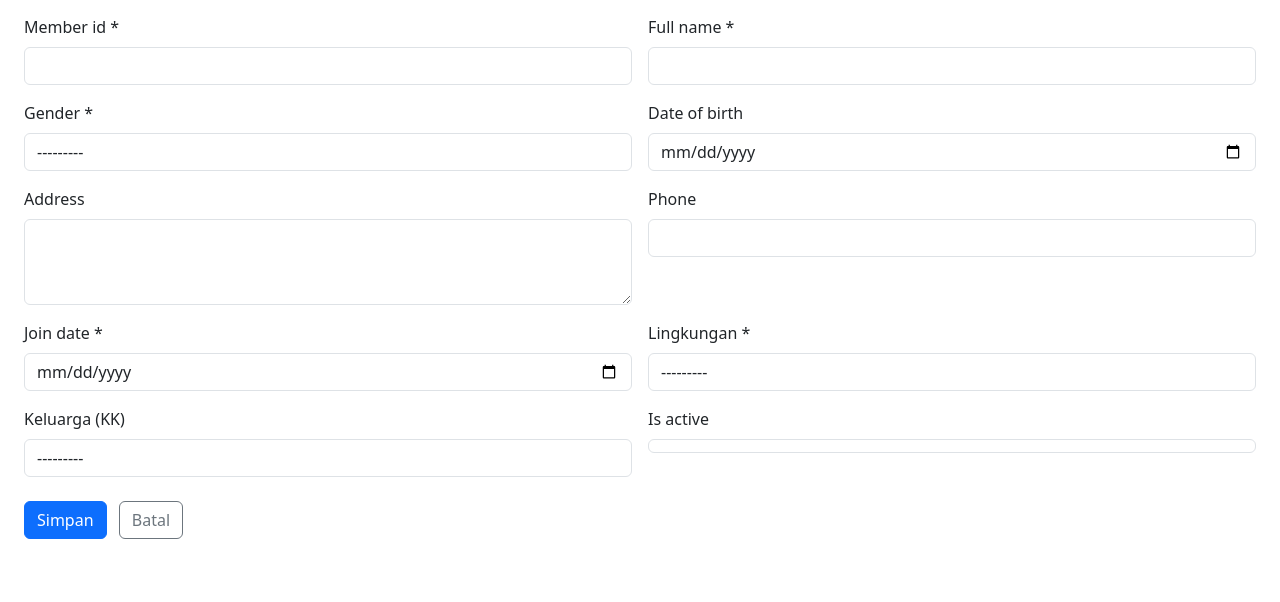
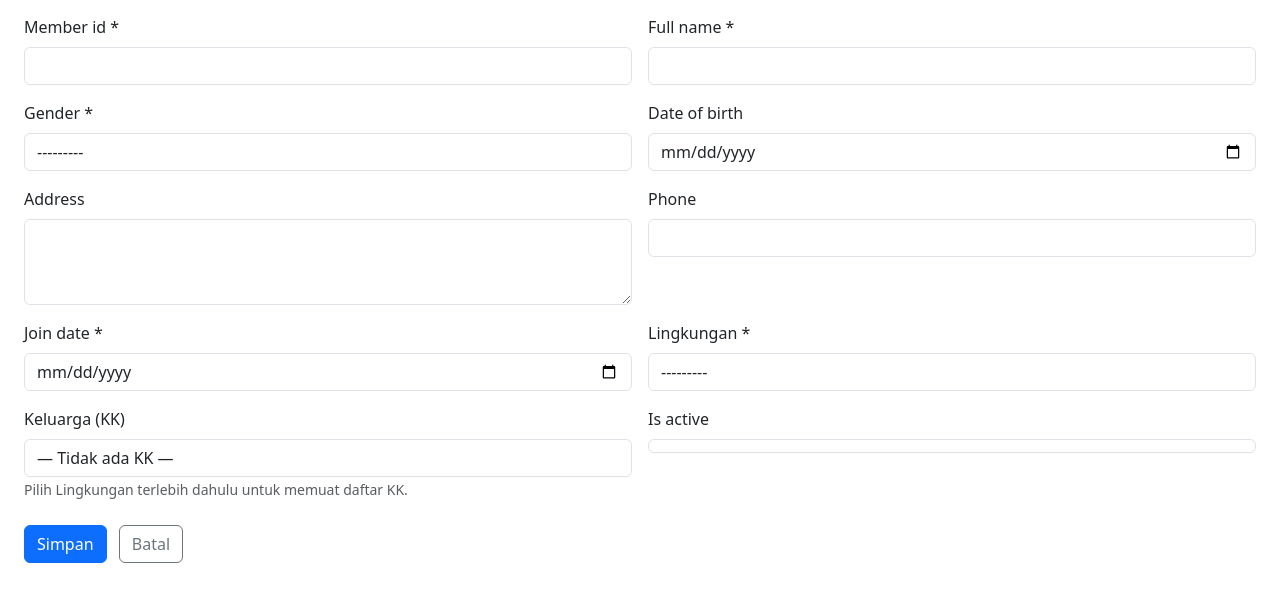
Before and after one commit to susantodjoko/church-payment, a Django app: page /members/new/ in a window 1280 px wide. Shown: the part 115-717 px from the top of the page. Run offline with Django 5.2, Linux system fonts and the light colour scheme; a user stored in the database is signed in; tables that the repository leaves empty hold one stand-in row (values such as "Sample post"); some libraries are stand-ins or nearby versions.

Commit message:
fix: show correct selected KK in member edit form
The selected comparison used int vs string (form.keluarga.value is an int
PK, kk.pk|stringformat:"s" is a string), so selected was never set.
This caused silent data loss — saving the edit form without touching the
KK dropdown would clear the member's existing KK. Fix by stringifying
both sides. Also adds a helper hint when the queryset is empty (new member,
no lingkungan chosen yet).

Co-Authored-By: Claude Sonnet 4.6 <noreply@anthropic.com>

```diff
--- a/members/templates/members/form.html
+++ b/members/templates/members/form.html
@@ -20,16 +20,18 @@
       {# KK dropdown — swapped by HTMX when lingkungan changes #}
       <div class="col-md-6">
         <label class="form-label">Keluarga (KK)</label>
-        <div id="keluarga-select-wrap">
         <select id="keluarga-select" name="keluarga" class="form-control">
-            <option value="">---------</option>
+          <option value="">— Tidak ada KK —</option>
           {% for kk in form.keluarga.field.queryset %}
-            <option value="{{ kk.pk }}" {% if form.keluarga.value == kk.pk|stringformat:"s" %}selected{% endif %}>
+          <option value="{{ kk.pk }}"
+            {% if form.keluarga.value|stringformat:"s" == kk.pk|stringformat:"s" %}selected{% endif %}>
             {{ kk.kk_number }} — {{ kk.name }}
           </option>
           {% endfor %}
         </select>
-        </div>
+        {% if not form.keluarga.field.queryset %}
+        <small class="text-muted">Pilih Lingkungan terlebih dahulu untuk memuat daftar KK.</small>
+        {% endif %}
         {% if form.keluarga.errors %}
         <div class="text-danger small">{{ form.keluarga.errors|join:", " }}</div>
         {% endif %}
```
Lines whose indentation alone changed are shown as unchanged.
